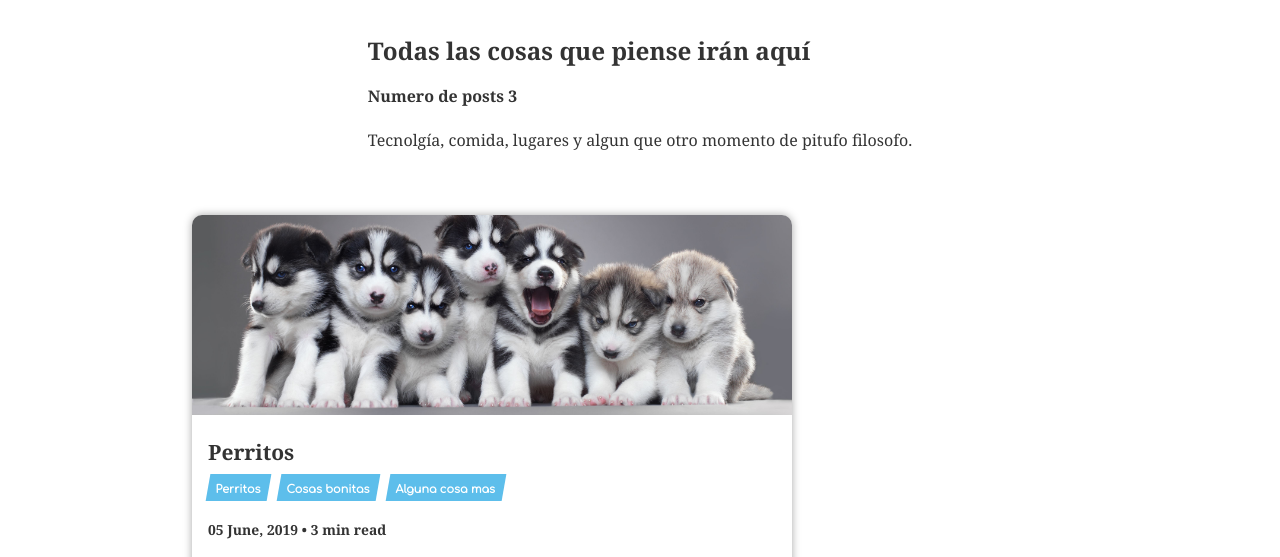
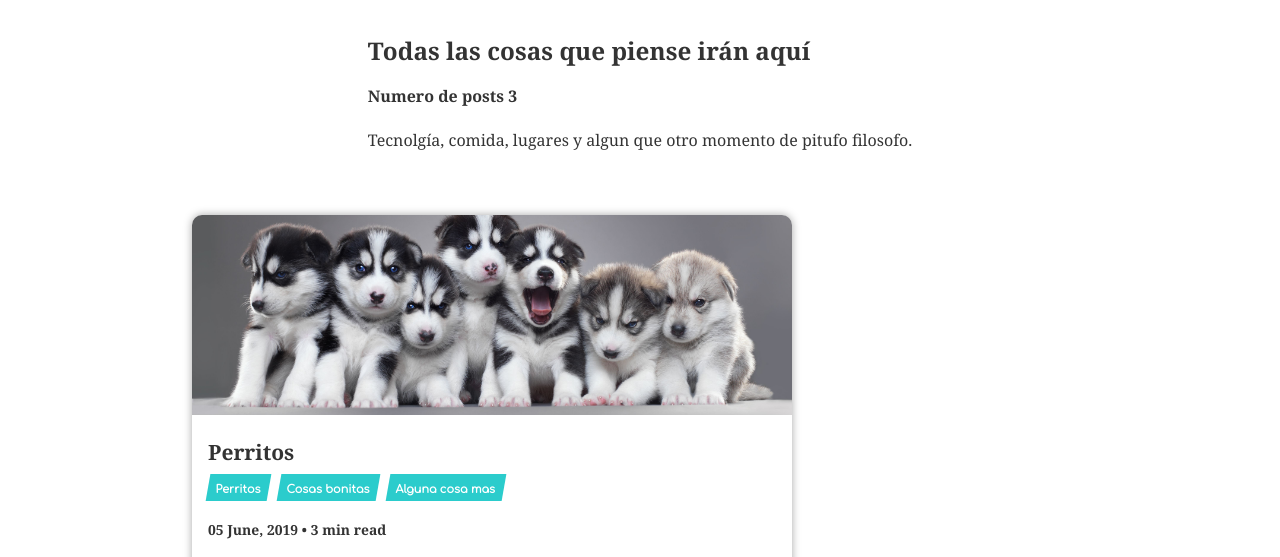
Before and after one commit to edevars/edevars-blog, a Gatsby site: page /blog in a window 1280 px wide. Shown: the part 223-780 px from the top of the page. Built offline with nearby package versions, Linux system fonts and the light colour scheme; Gatsby itself is replaced by a stand-in of ours; some packages are replaced by stand-ins of ours; what typography-theme-moraga would draw is missing.

Commit message:
Changing the color of the tags

```diff
--- a/src/components/tags.js
+++ b/src/components/tags.js
@@ -5,7 +5,7 @@ import { navigate } from "gatsby"
 const Tag = styled.div`
   font-weight: bolder;
   display: inline-block;
-  background-color: rgb(93, 190, 235);
+  background-color: #2bcccc;
   color: white;
   padding: 2px 8px;
   margin-right: 10px;
```
